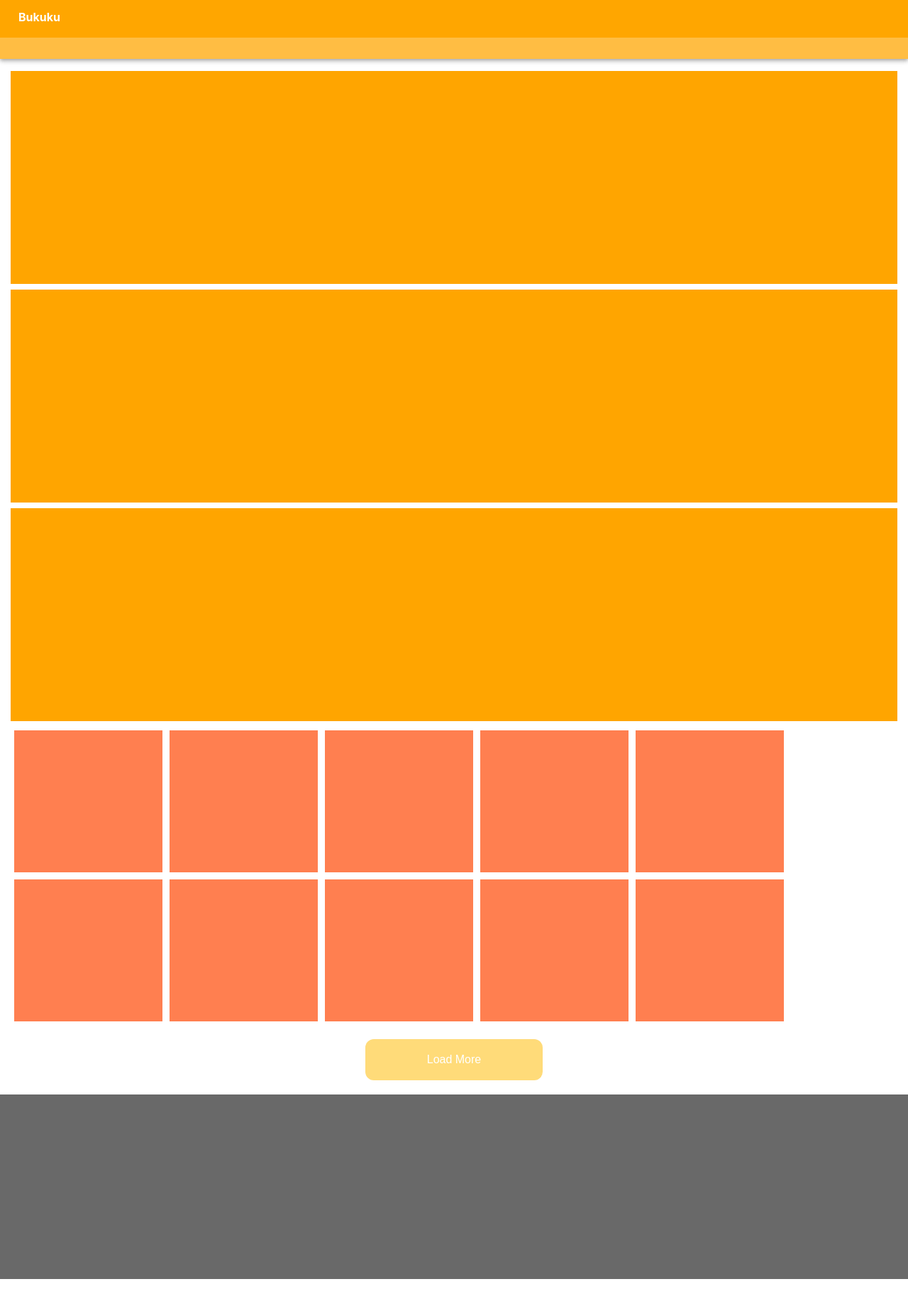
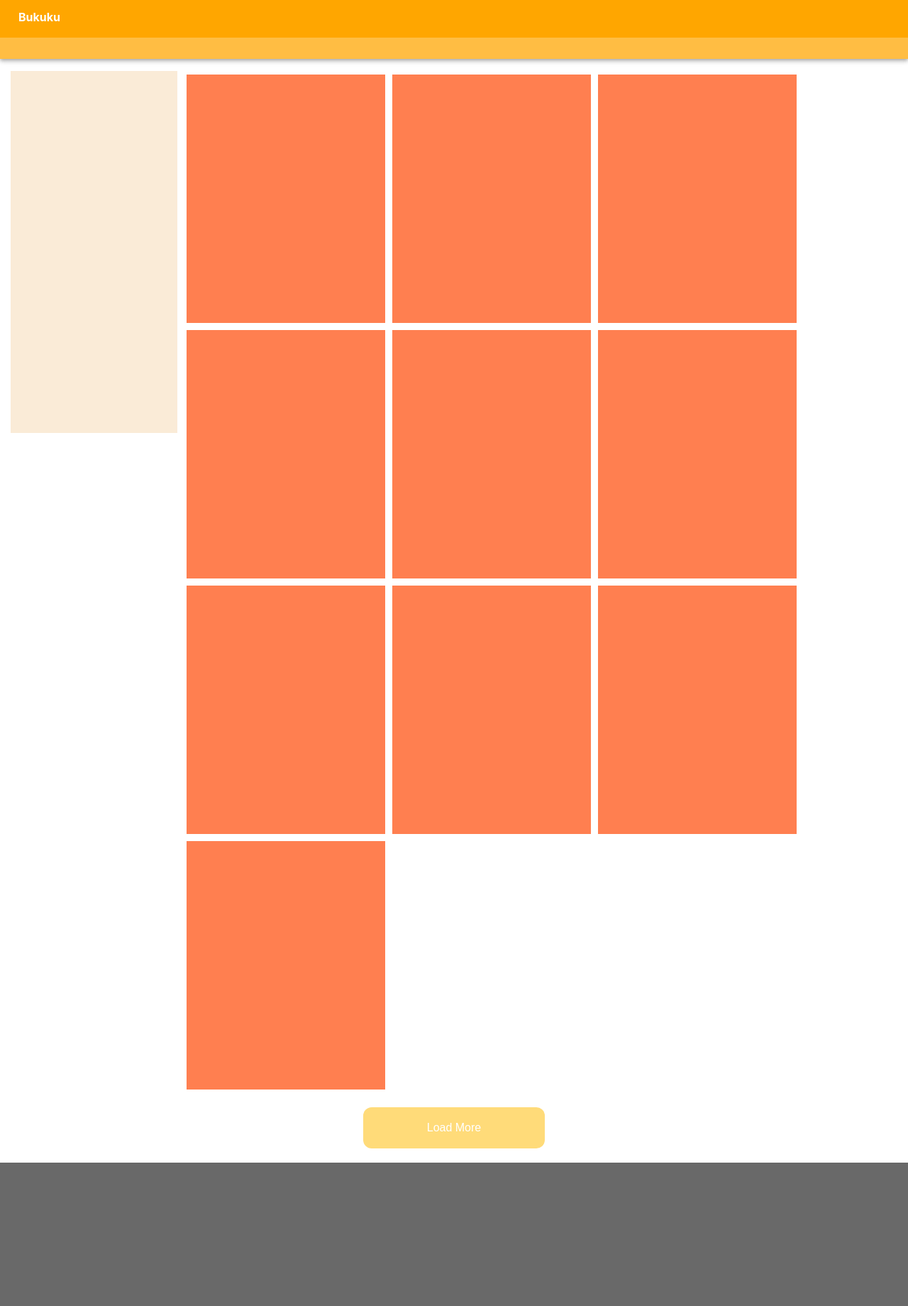
Before and after one commit to iqbal-ch/bukuku, a React app: page / in a window 1280 px wide. Shown: the top 1840 px of the page at 71% size. Before the commit the page ends 1802 px from the top, so only its background shows below. Built offline with nearby package versions, Linux system fonts and the light colour scheme.

Commit message:
add layout grid-produk

```diff
--- a/src/App.css
+++ b/src/App.css
@@ -20,7 +20,7 @@
 .produk{
   margin-left: auto;
   margin-right: auto;
-  width: 100%;
+  width: 80%;
   margin-bottom: 20px;
   display: block;
   overflow: auto;
@@ -40,7 +40,3 @@
   border-radius: 12px;
   margin-bottom: 20px;
 }
-
-.coba {
-  display: block;
-}
--- a/src/App.js
+++ b/src/App.js
@@ -1,9 +1,9 @@
 import React, { Component } from 'react';
 import './App.css';
-import Banner from './ui/Banner'
 import ProdukCard from './component/ProdukCard'
 import Footer from './ui/Footer';
 import NavBar from './ui/NavBar';
+import Category from './ui/Category'
 
 class App extends Component {
   render() {
@@ -11,9 +11,7 @@ class App extends Component {
       <div className="App">
         <NavBar />
         <div className="content">
-          <Banner/>
-          <Banner/>
-          <Banner/>
+          <Category />
           <div className="produk">
             <ProdukCard/>
             <ProdukCard/>
@@ -26,10 +24,8 @@ class App extends Component {
             <ProdukCard/>
             <ProdukCard/>
           </div>
-          <div className="coba">
-            <button className="btn-loadmore">Load More</button>
-          </div>
         </div>
+        <button className="btn-loadmore">Load More</button>
         <Footer />
       </div>
     );
--- a/src/component/ProdukCard.css
+++ b/src/component/ProdukCard.css
@@ -2,8 +2,8 @@
     display: block;
     background-color: coral;
     box-sizing: border-box;
-    width: 209px;
-    height: 200px;
+    width: 280px;
+    height: 350px;
     margin: 5px;
     float: left;
 }
--- /dev/null
+++ b/src/ui/Category.css
@@ -0,0 +1,7 @@
+.category{
+    width: 18%;
+    height: 500px;
+    padding:5px;
+    background-color: antiquewhite;
+    float: left;
+}
--- /dev/null
+++ b/src/ui/Category.js
@@ -0,0 +1,13 @@
+import React from 'react'
+
+import './Category.css'
+
+const Category = () =>{
+    return(
+        <div className="category">
+
+        </div>
+    )
+}
+
+export default Category
```
